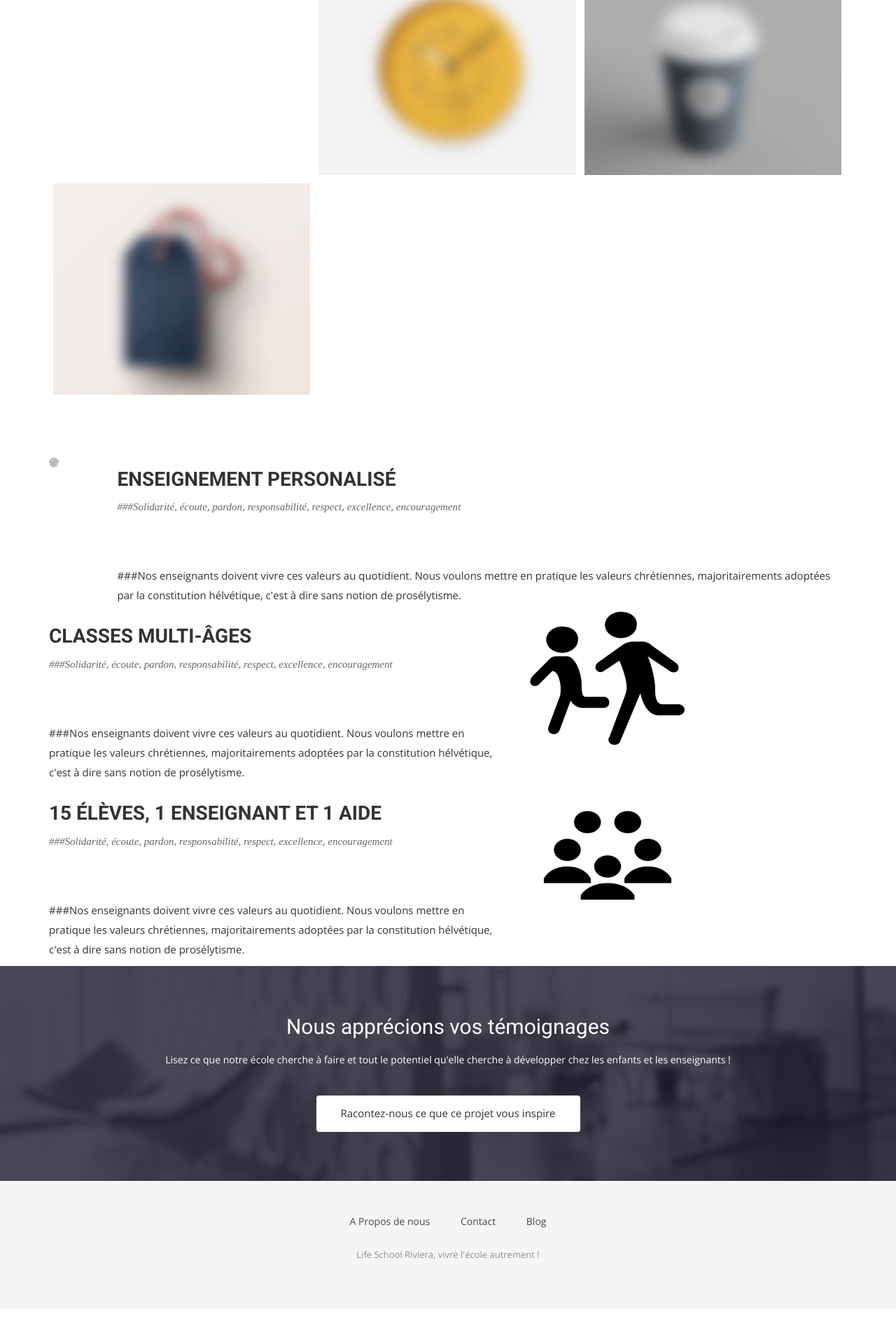
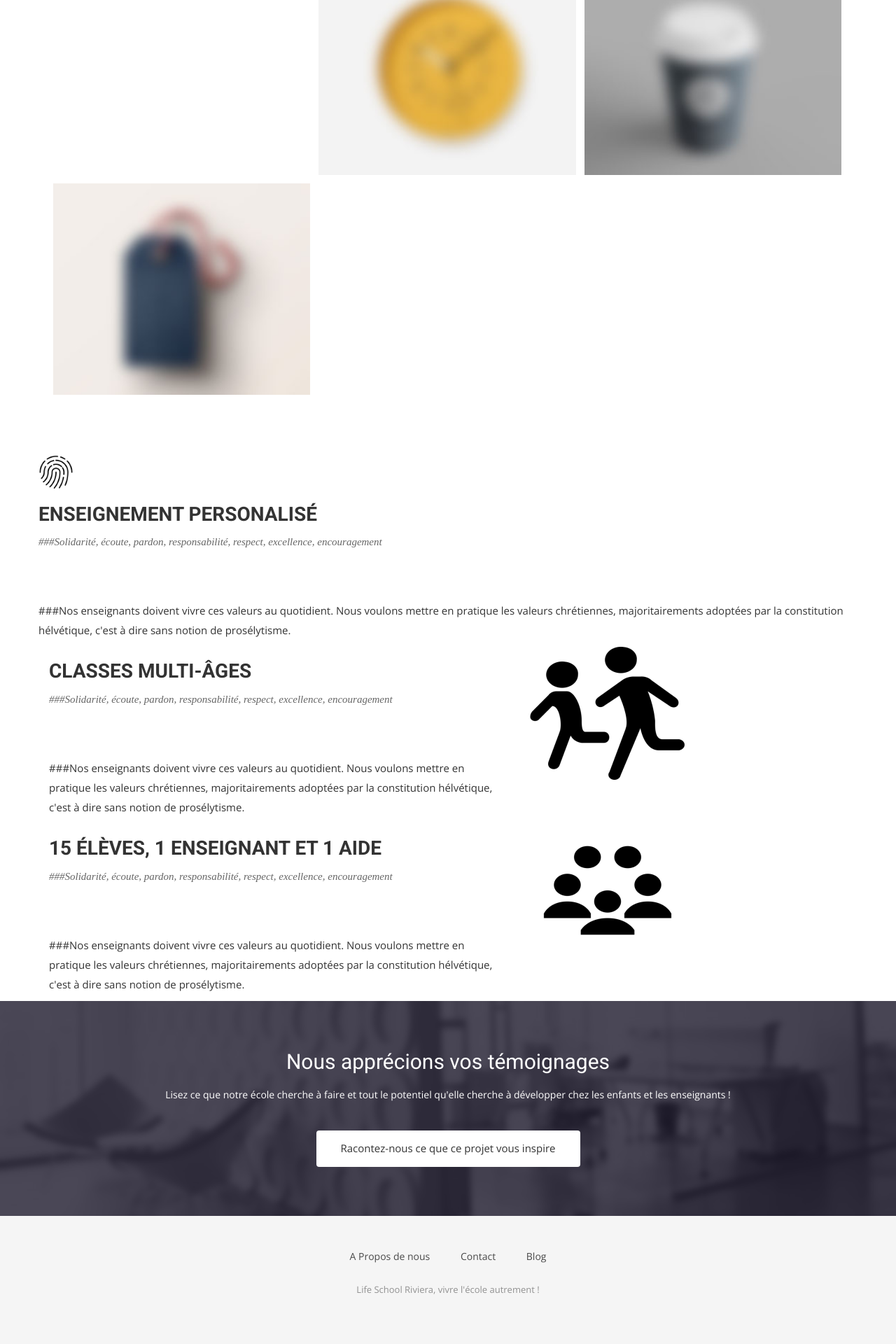
Before and after one commit to midjoule/lifeschool, a Jekyll site: the page built from intro.html, in a window 1280 px wide. Shown: the part 2689-4609 px from the top of the page at 70% size. Built offline with Jekyll 4.4.1, drawn with Linux system fonts in a browser that asks for light colours; nearby versions of some CDN libraries; some web fonts are replaced; before the commit the page ends 4559 px from its top, so only the background shows below that.

Commit message:
Update intro.html

```diff
--- a/intro.html
+++ b/intro.html
@@ -192,13 +192,10 @@ permalink: /intro/
 <section id="personalized teaching">
   <div class="container">
     <div class="row">
-      <div class="col-sm-1 col-sm-12">
         <div class="block">
-          <img src="/img/principles/finger print.png" alt="finger print" style="width:20%">
+            <div class="block">
+                <img src="/img/principles/finger print.png" alt="finger print" style="width:50px">
             </div>
-      </div><!-- .col-sm-1 close -->
-      <div class="col-sm-11 col-sm-12">
-        <div class="block">
             <div class="section-title">
                 <h2>Enseignement Personalisé</h2>
                 <p>###Solidarité, écoute, pardon, responsabilité, respect, excellence, encouragement</p>
@@ -206,7 +203,7 @@ permalink: /intro/
                 <p>###Nos enseignants doivent vivre ces valeurs au quotidient. Nous voulons mettre en pratique les valeurs chrétiennes, majoritairements adoptées par la constitution hélvétique, c'est à dire sans notion de prosélytisme.
                 </p>
             </div>
-      </div><!-- .col-sm-11 close -->
+        </div>
     </div>
   </div>
 </section>
```
Lines whose indentation alone changed are shown as unchanged.
